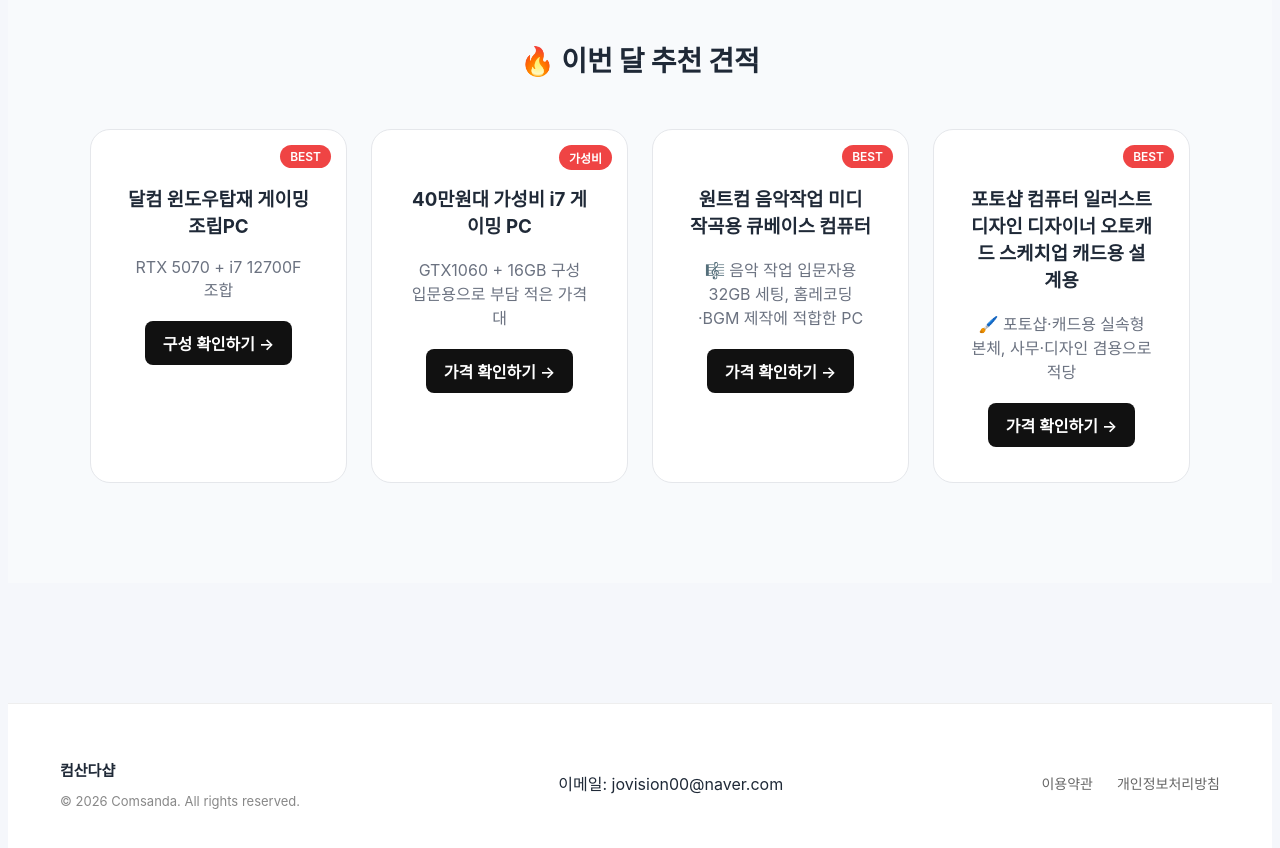
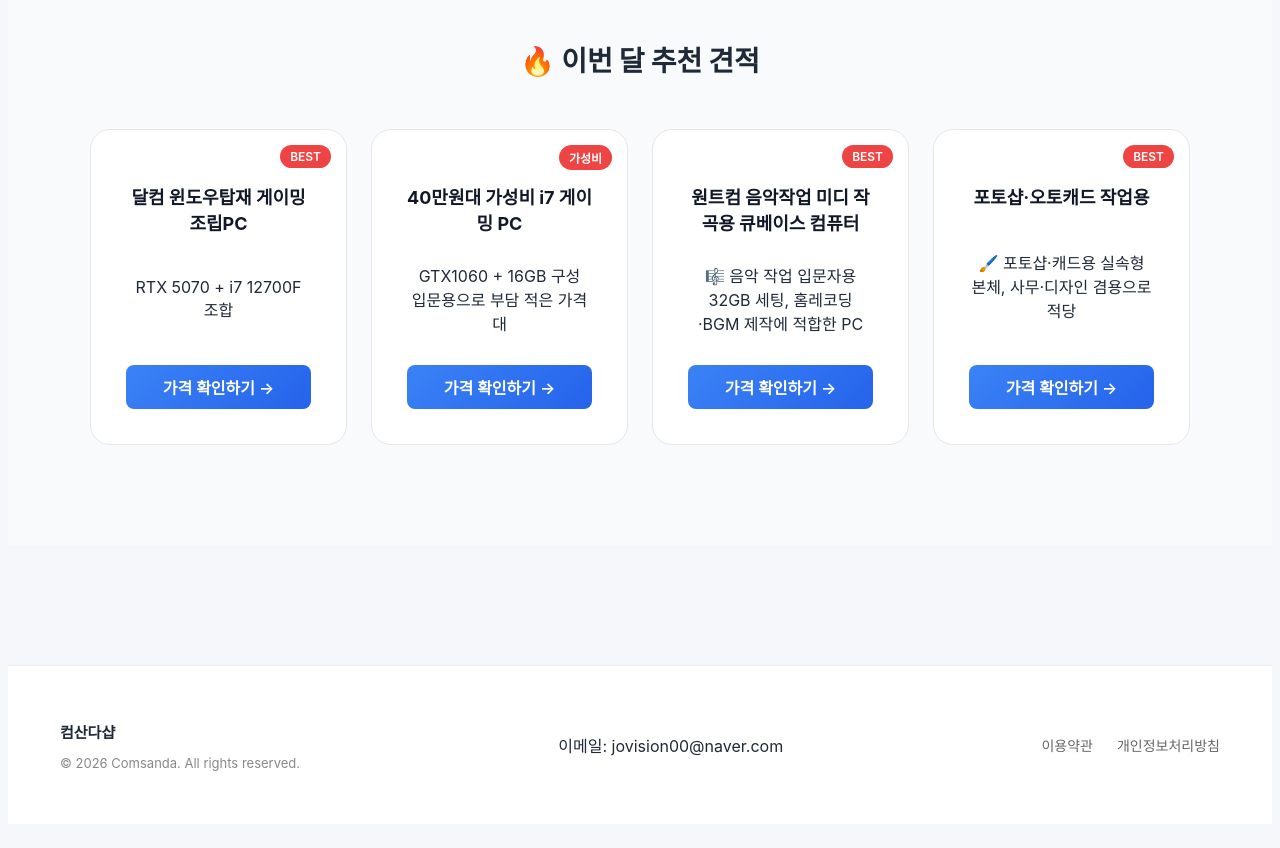
Before and after one commit to choyoungwooo/Comsandashop, a React (Vite) app: page / in a window 1280 px wide. Shown: the part 1920-2768 px from the top of the page. Built offline with nearby package versions, Linux system fonts and the light colour scheme; a web font is replaced by a local one.

Commit message:
fix console syntax error

```diff
--- a/src/css/landing.css
+++ b/src/css/landing.css
@@ -286,6 +286,10 @@
   border: 1px solid #e5e7eb;
   transition: all 0.3s ease;
   position: relative;
+
+  display: flex;
+  flex-direction: column;
+  justify-content: space-between;
 }
 
 .monthly-card:hover {
@@ -295,8 +299,19 @@
 }
 
 .monthly-card p {
-  color: #6b7280;
-  margin-bottom: 20px;
+  margin-bottom: 30px;
+}
+
+.monthly-card h3 {
+  font-size: 18px;
+  font-weight: 700;
+  margin-bottom: 12px;
+  color: #111827;
+
+  display: -webkit-box;
+  -webkit-line-clamp: 2;
+  -webkit-box-orient: vertical;
+  overflow: hidden;
 }
 
 @media (max-width: 1200px) {
@@ -468,7 +483,7 @@
 .detail-btn {
   display: inline-block;
   padding: 10px 18px;
-  background-color: #111;
+  background: linear-gradient(135deg, #3b82f6, #2563eb);
   color: #fff;
   text-decoration: none;
   border-radius: 8px;
@@ -477,9 +492,8 @@
 }
 
 .detail-btn:hover {
-  background-color: #2563eb;
   transform: translateY(-2px);
-  box-shadow: 0 10px 20px rgba(37,99,235,0.25);
+  box-shadow: 0 10px 20px rgba(37,99,235,0.3);
 }
 .badge {
   position: absolute;
--- a/src/page/Landing.jsx
+++ b/src/page/Landing.jsx
@@ -109,7 +109,7 @@ function Landing() {
           target="_blank"
           rel="noopener noreferrer"
         >
-          구성 확인하기 →
+          가격 확인하기 →
         </a>
       </div>
 
@@ -150,7 +150,7 @@ function Landing() {
       <div className="monthly-card">
         <span className="badge">BEST</span>
         <h3>
-            포토샵 컴퓨터 일러스트 디자인 디자이너 오토캐드 스케치업 캐드용 설계용</h3>
+            포토샵·오토캐드 작업용</h3>
         <p>
           🖌️ 포토샵·캐드용 실속형 본체, 사무·디자인 겸용으로 적당
         </p>
```
